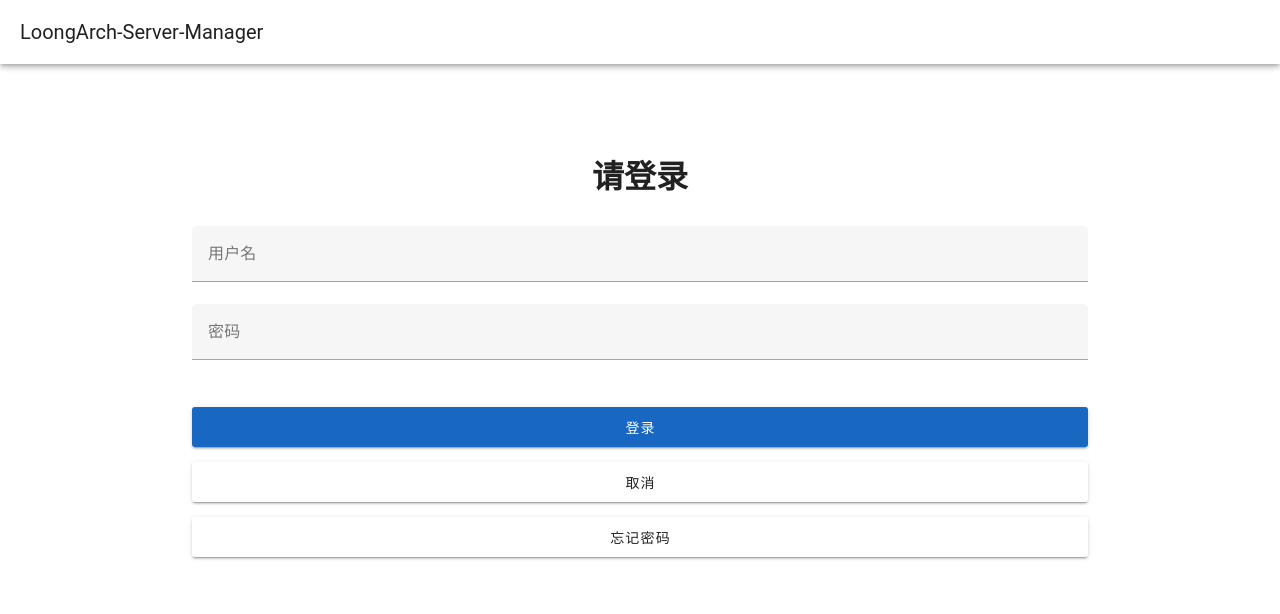
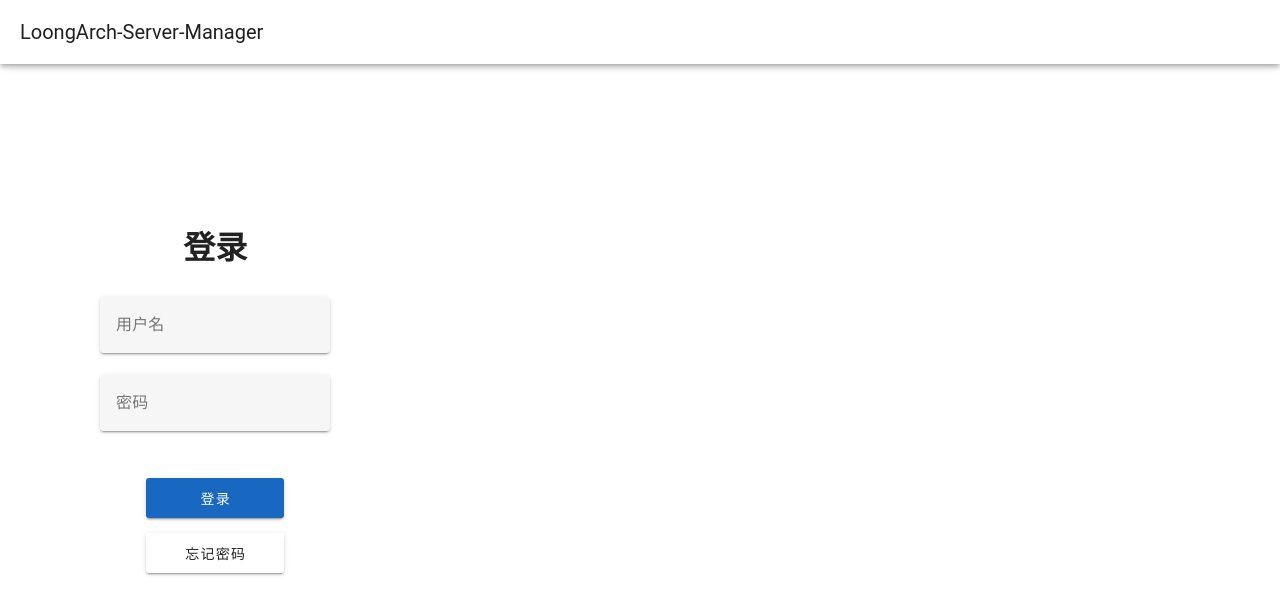
Before and after one commit to infinite-superstring/ServerManager-UI, a Vue app: page /login in a window 1280 px wide. Shown: the top 614 px of the page. Built offline with nearby package versions, Linux system fonts and the light colour scheme; no server answers; what vuetify3-dialog would draw is missing.

Commit message:
2024/5/11 16:15

```diff
--- a/src/App.vue
+++ b/src/App.vue
@@ -10,6 +10,6 @@
 
 <script setup>
   //
-import LayoutsFooter from "@/layouts/default/Footer.vue";
+  import LayoutsFooter from "@/layouts/default/Footer.vue";
   import LayoutsHeader from "@/layouts/default/Header.vue";
 </script>
--- a/src/layouts/login.vue
+++ b/src/layouts/login.vue
@@ -1,23 +1,20 @@
 <template>
     <v-main>
-        <div class="content">
             <div class="loginBox">
-                <h1 class="title">请登录</h1>
+                <h1 class="title">登录</h1>
                 <v-form fast-fail @submit.prevent action="/auth/login" method="post">
                     <div class="inputs">
                         <v-text-field label="用户名" type="text" name="username" v-model.trim="username"
-                            :rules="userNameRules"></v-text-field>
+                            :rules="userNameRules" variant="solo-filled" clearable></v-text-field>
                         <v-text-field label="密码" type="password" name="password" v-model.trim="password"
-                            :rules="passwordRules"></v-text-field>
+                            :rules="passwordRules" variant="solo-filled" clearable></v-text-field>
                     </div>
                     <div class="buttons">
                         <v-btn id="login" type="submit" color="primary" @click="submit()">登录</v-btn>
-                        <v-btn id="cancel" @click="cancel()">取消</v-btn>
                         <v-btn id="forgetPassword" @click="openHelpPage()">忘记密码</v-btn>
                     </div>
                 </v-form>
             </div>
-        </div>
     </v-main>
 </template>
 
@@ -42,7 +39,6 @@ export default {
                 if (!value) {
                     return "密码不能为空"
                 }
-
                 return true
             }
         ]
@@ -82,10 +78,6 @@ export default {
                 console.warn(err);
             })
         },
-        cancel() {
-            this.username = null
-            this.password = null
-        },
         openHelpPage() {
             // TODO
         }
--- /dev/null
+++ b/src/styles/Login/login.scss
@@ -0,0 +1,7 @@
+.LoginBoxBig{
+  height: 40vh;
+  width: 18%;
+  position: absolute;
+  left: 100px;
+  top: 20vh;
+}
--- a/src/styles/LoginPage/login.scss
+++ b/src/styles/LoginPage/login.scss
@@ -1,10 +1,8 @@
 .loginBox {
-    width: 70%;
-    max-width: 900px;
-    margin: 25px auto 0 auto;
+    width: 100%;
 
     input,.v-btn {
-        width: 100%;
+        width: 60%;
         height: 40px;
         border-radius: 3px;
     }
@@ -34,7 +32,7 @@
     }
 
     .buttons .v-btn {
-        margin: 15px 0;
+        margin: 15px auto;
         //background-color: #3b3b3b;
     }
 
--- a/src/views/Login.vue
+++ b/src/views/Login.vue
@@ -1,7 +1,10 @@
 <template>
-    <LoginPage></LoginPage>
+    <LoginPage class="LoginBoxBig"/>
 </template>
 
 <script setup>
     import LoginPage from '@/layouts/login.vue';
 </script>
+<style lang="scss" scoped>
+@import "@/styles/Login/login";
+</style>
```
